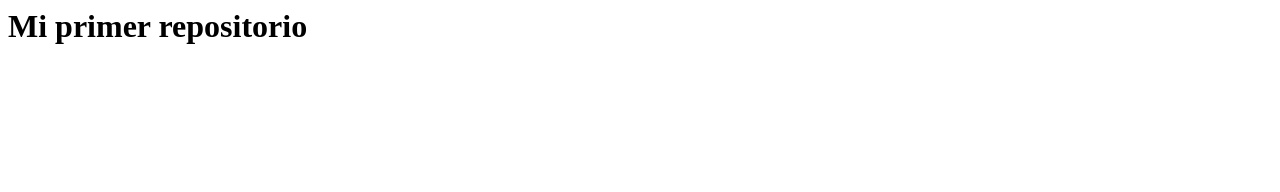
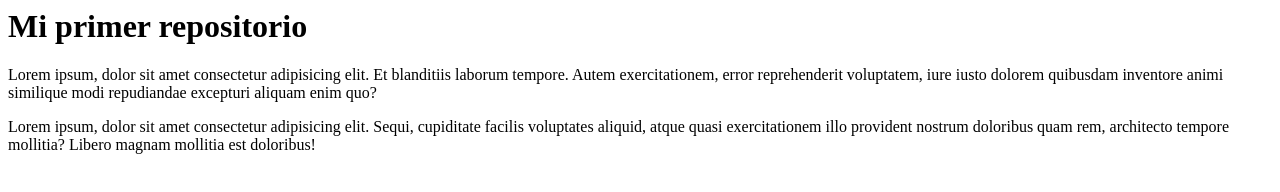
Before and after one commit to ckevn/contenidoProyecto, a plain HTML site: page contenidoProyecto/index.html in a window 1280 px wide. Drawn offline with Linux system fonts and the light colour scheme.

Commit message:
cambios agregamos párrafos

```diff
--- a/contenidoProyecto/index.html
+++ b/contenidoProyecto/index.html
@@ -7,5 +7,9 @@
 </head>
 <body>
     <h1>Mi primer repositorio</h1>
+
+    <p>Lorem ipsum, dolor sit amet consectetur adipisicing elit. Et blanditiis laborum tempore. Autem exercitationem, error reprehenderit voluptatem, iure iusto dolorem quibusdam inventore animi similique modi repudiandae excepturi aliquam enim quo?</p>
+
+    <p>Lorem ipsum, dolor sit amet consectetur adipisicing elit. Sequi, cupiditate facilis voluptates aliquid, atque quasi exercitationem illo provident nostrum doloribus quam rem, architecto tempore mollitia? Libero magnam mollitia est doloribus!</p>
 </body>
 </html>
```
